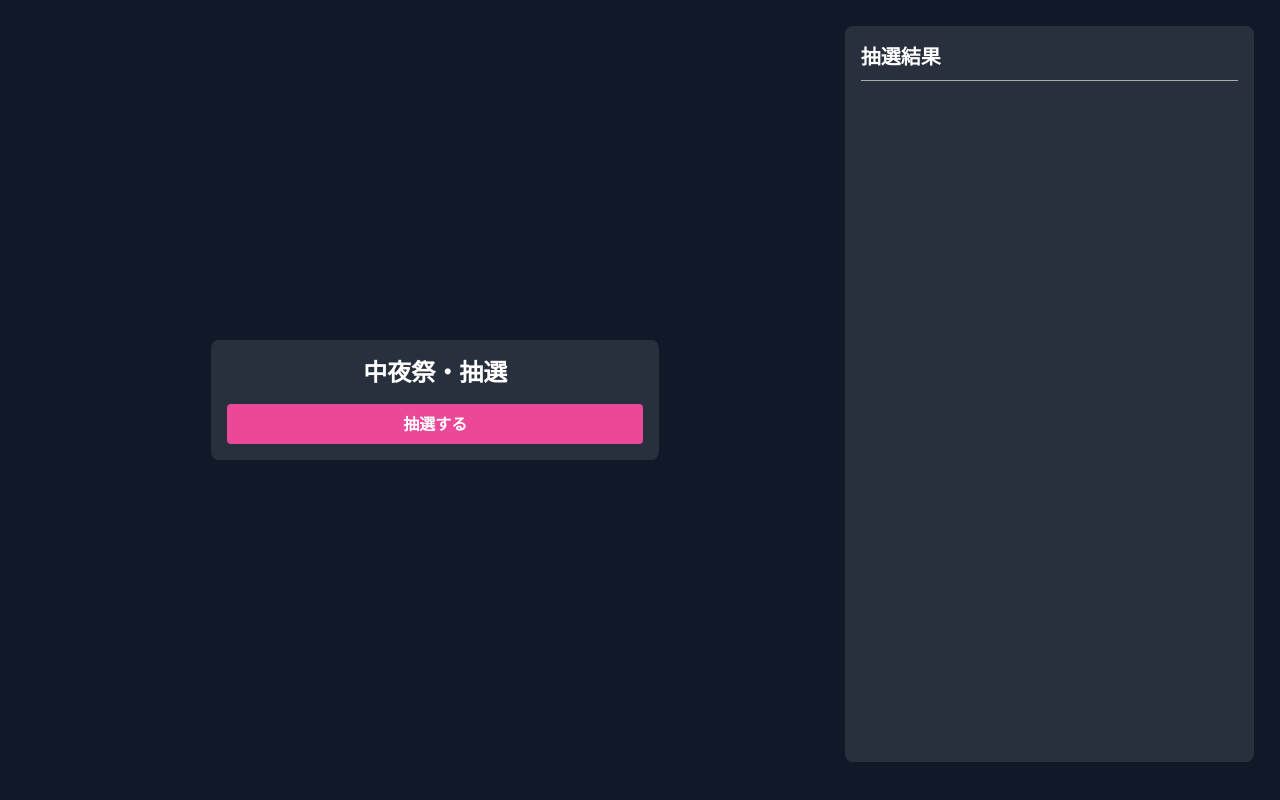
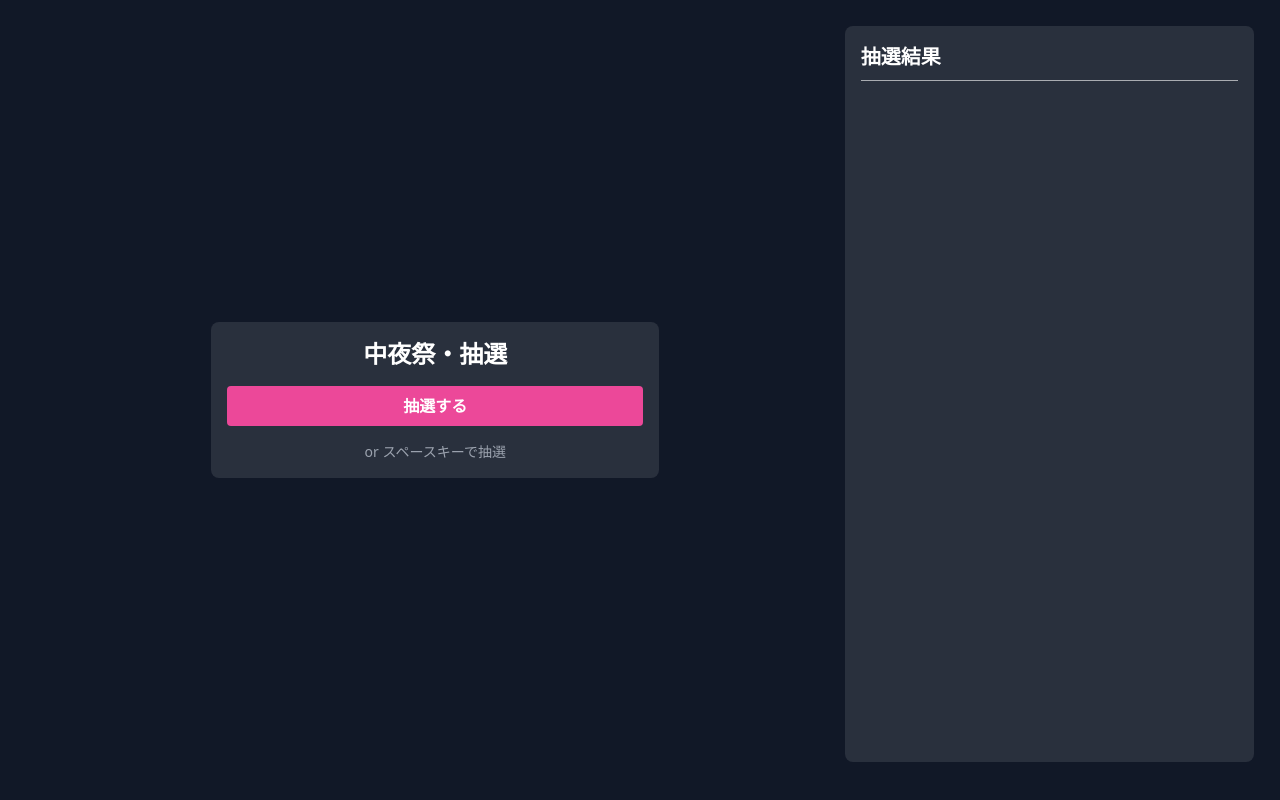
Before and after one commit to urassh/simple-lottery, a Nuxt app: page / in a window 1280 px wide. Built offline with nearby package versions, Linux system fonts and the light colour scheme.

Commit message:
feat: spaceキーで抽選を促すpタグをpタグを作成

```diff
--- a/pages/index.vue
+++ b/pages/index.vue
@@ -40,6 +40,7 @@ onUnmounted(() => {
           <button @click="drawNumber" class="w-full bg-pink-500 hover:bg-pink-700 text-white font-bold py-2 px-4 rounded">
             抽選する
           </button>
+          <p class="text-center text-sm text-gray-400 mt-4">or スペースキーで抽選</p>
         </div>
       </div>
     </div>
```
